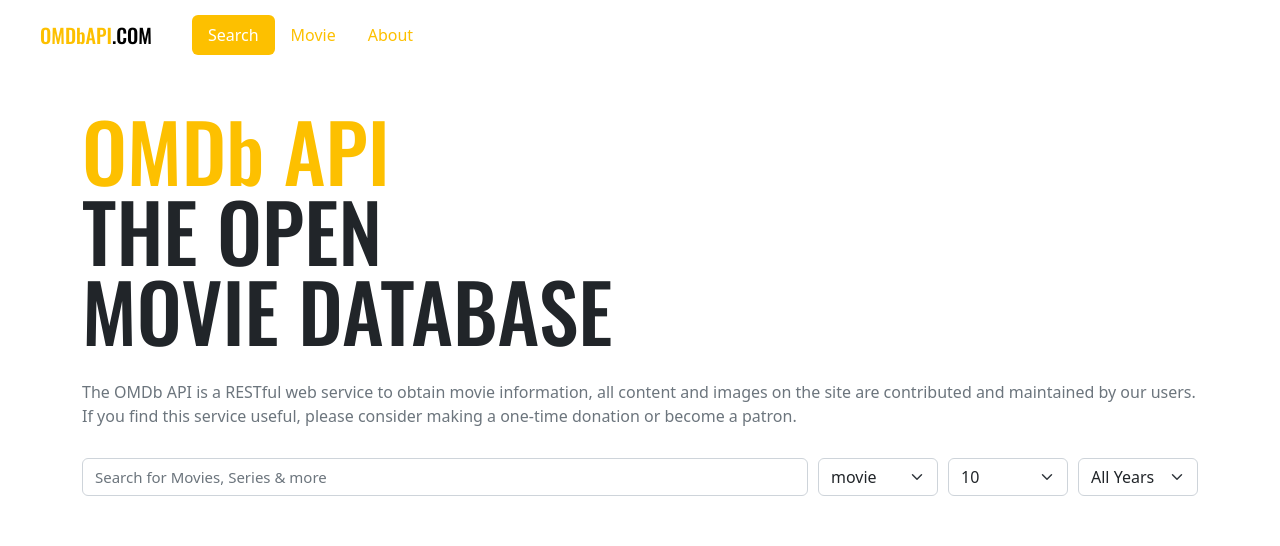
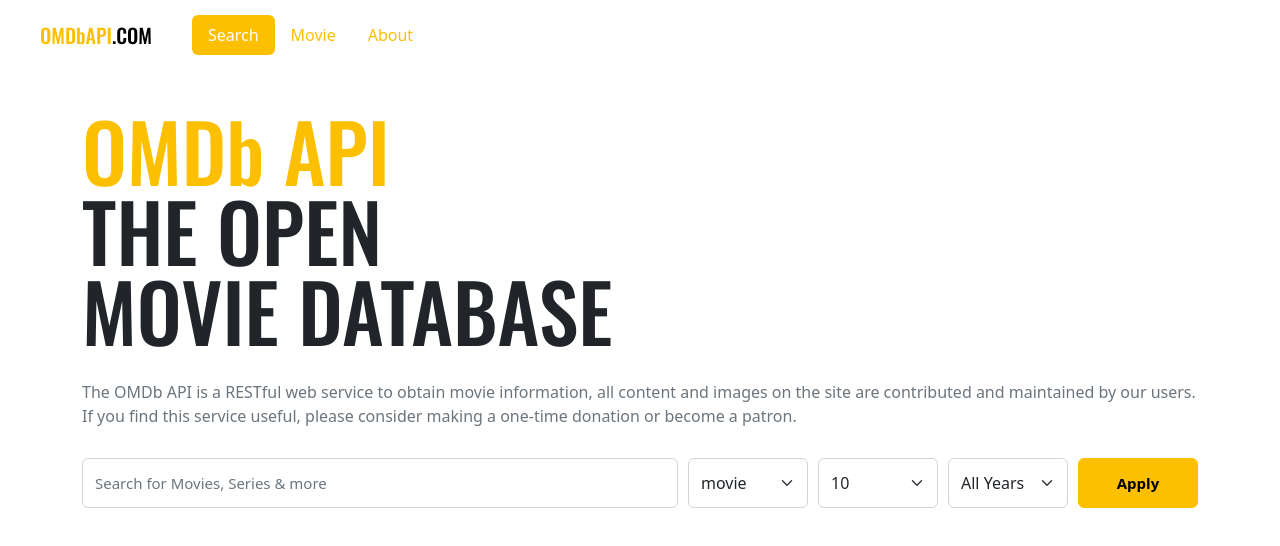
Before and after one commit to junb119/MovieSearchSite, a Vue app: page /#/ in a window 1280 px wide. Shown: the top 546 px of the page. Built offline with nearby package versions, Linux system fonts and the light colour scheme.

Commit message:
Search - 버튼

```diff
--- a/package.json
+++ b/package.json
@@ -37,6 +37,7 @@
     "webpack-dev-server": "^4.0.0-beta.0"
   },
   "dependencies": {
+    "axios": "^0.27.2",
     "bootstrap": "^5.2.1",
     "vue": "^3.0.7",
     "vue-router": "^4.1.5"
--- a/src/components/Search.vue
+++ b/src/components/Search.vue
@@ -4,7 +4,9 @@
       v-model="title"
       class="form-control"
       type="text"
-      placeholder="Search for Movies, Series & more"/>
+      placeholder="Search for Movies, Series & more"
+      @keyup.enter="apply"/>
+      <!-- keyup이벤트 : 특정 키를 눌렀다 땔 때 -->
     <div class="selects">
       <select
         v-for="filter in filters"
@@ -22,10 +24,17 @@
         </option>
       </select>
     </div>
+    <button
+    class="btn btn-primary"
+    @click="apply">
+    Apply
+    </button>
   </div>
 </template>
 
  <script>
+import axios from 'axios' // npm i axios
+
 export default {
   data() {
     return {
@@ -55,6 +64,13 @@
         }
       ]
     }
+  },
+  methods :{
+    async apply() {
+      const OMDB_API_KEY = '7035c60c'
+      const res = await axios.get(`https://www.omdbapi.com/?apikey=${OMDB_API_KEY}&s=${this.title}&type=${this.type}&y=${this.year}&page=1`) // OMDb api 사용
+      console.log(res)
+    }
   }
 }
  </script>
@@ -79,5 +95,12 @@
       }
     }
   }
+  .btn {
+    width:120px;
+    height:50px;
+    font-weight: 700;
+    flex-shrink: 0;
+  }
+
 }
 </style>
```
Also changed, not shown: 1 other file (tests, documents, lock files or other folders).
